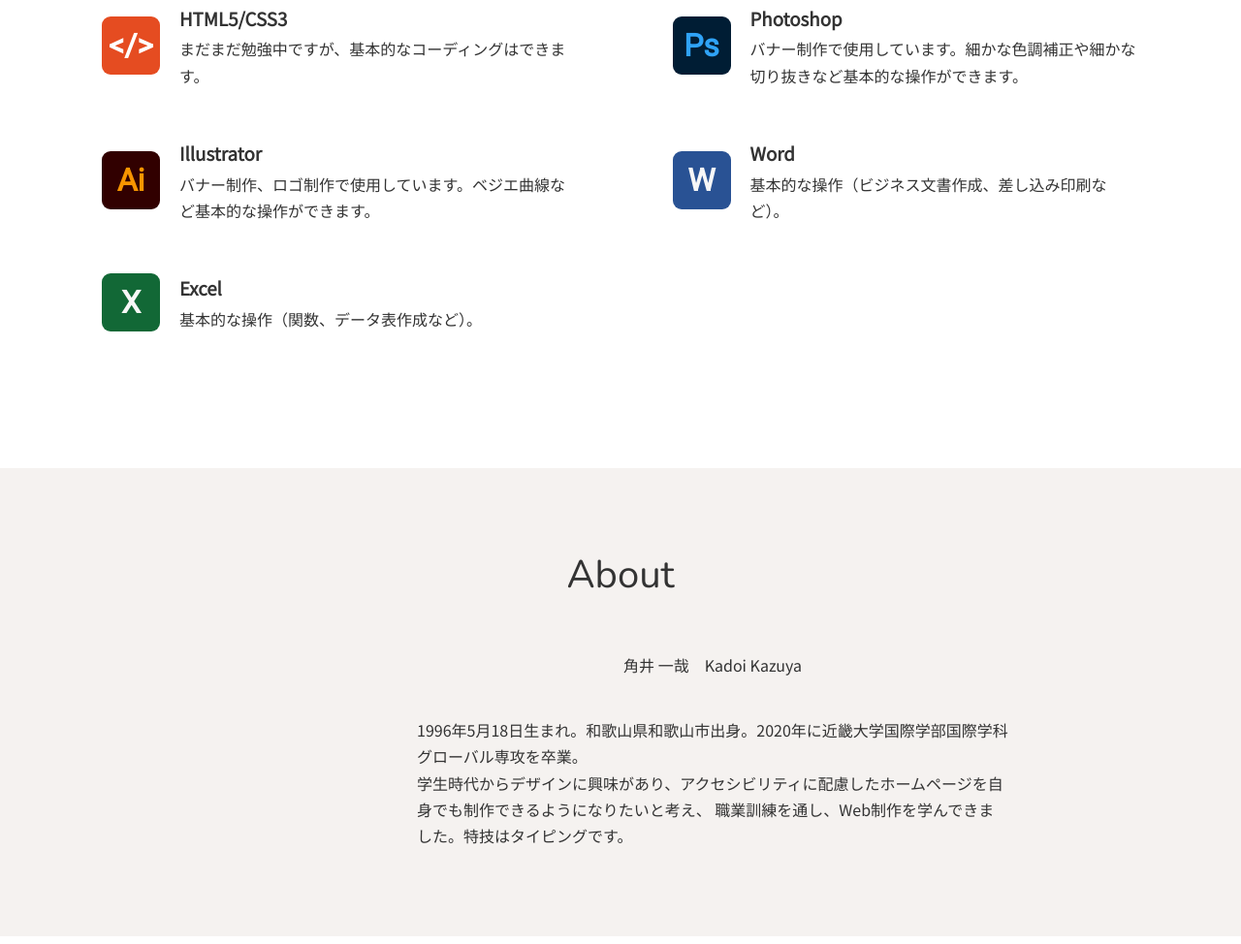
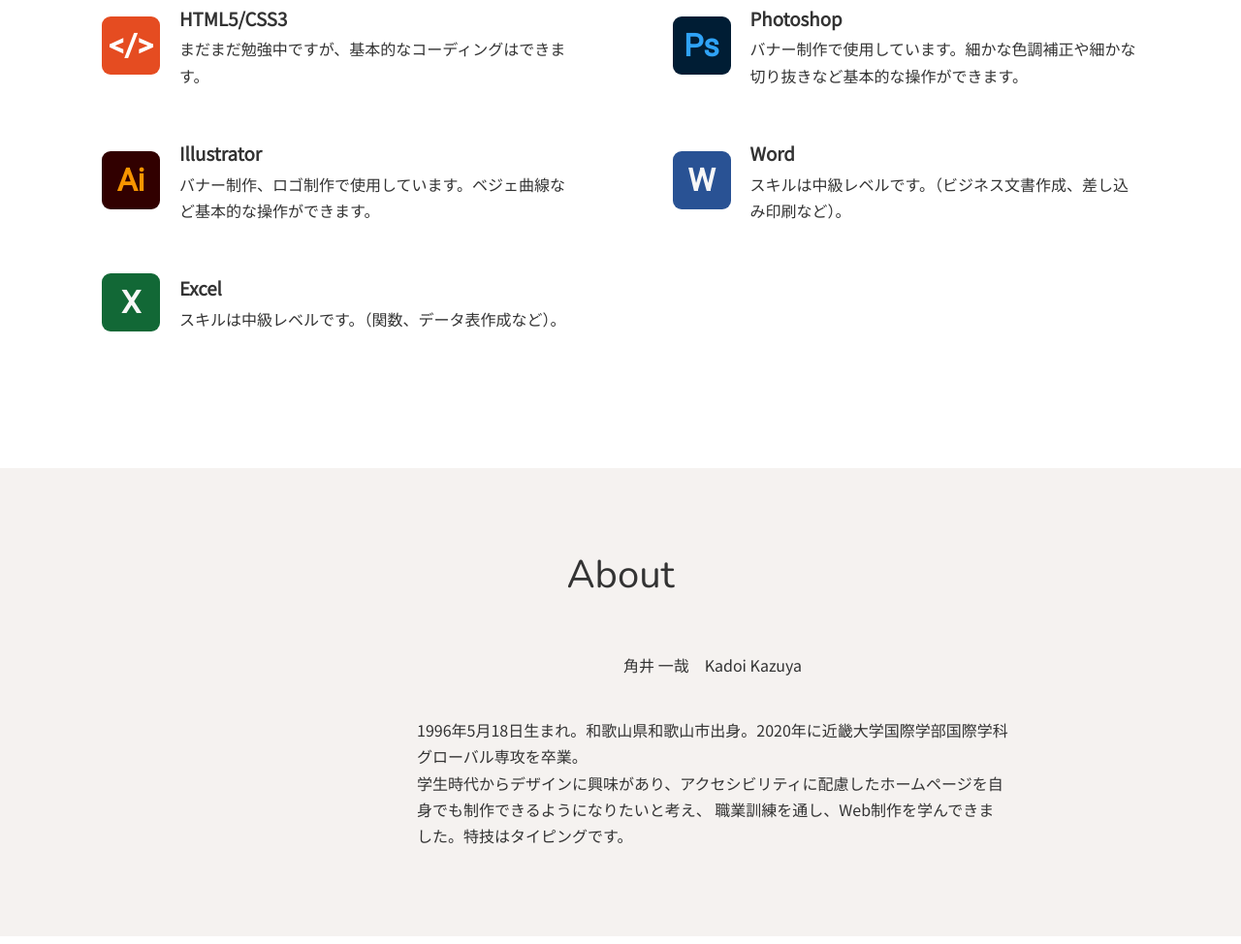
Before and after one commit to kadoi0/urban-octo-disco, a plain HTML site: page index.html in a window 1280 px wide. Shown: the part 2398-3372 px from the top of the page at 97% size. Drawn offline with nearby package versions, Linux system fonts and the light colour scheme; some packages are replaced by stand-ins of ours.

Commit message:
Update index.html

```diff
--- a/index.html
+++ b/index.html
@@ -134,7 +134,7 @@
                             </div>
                             <div class="skill-body">
                                 <h3 class="skill-name">Illustrator</h3>
-                                <p class="skill-text">バナー制作、ロゴ制作で使用しています。ベジエ曲線など基本的な操作ができます。</p>
+                                <p class="skill-text">バナー制作、ロゴ制作で使用しています。ベジェ曲線など基本的な操作ができます。</p>
                             </div><!-- skill-item2 -->
                         </div><!-- skill-item1 -->
 
@@ -144,7 +144,7 @@
                             </div>
                             <div class="skill-body">
                                 <h3 class="skill-name">Word</h3>
-                                <p class="skill-text">基本的な操作（ビジネス文書作成、差し込み印刷など）。</p>
+                                <p class="skill-text">スキルは中級レベルです。（ビジネス文書作成、差し込み印刷など）。</p>
                             </div><!-- skill-item2 -->
                         </div><!-- skill-item1 -->
 
@@ -154,7 +154,7 @@
                             </div>
                             <div class="skill-body">
                                 <h3 class="skill-name">Excel</h3>
-                                <p class="skill-text">基本的な操作（関数、データ表作成など）。</p>
+                                <p class="skill-text">スキルは中級レベルです。（関数、データ表作成など）。</p>
                             </div><!-- skill-item2 -->
                         </div><!-- skill-item1 -->
 
```
